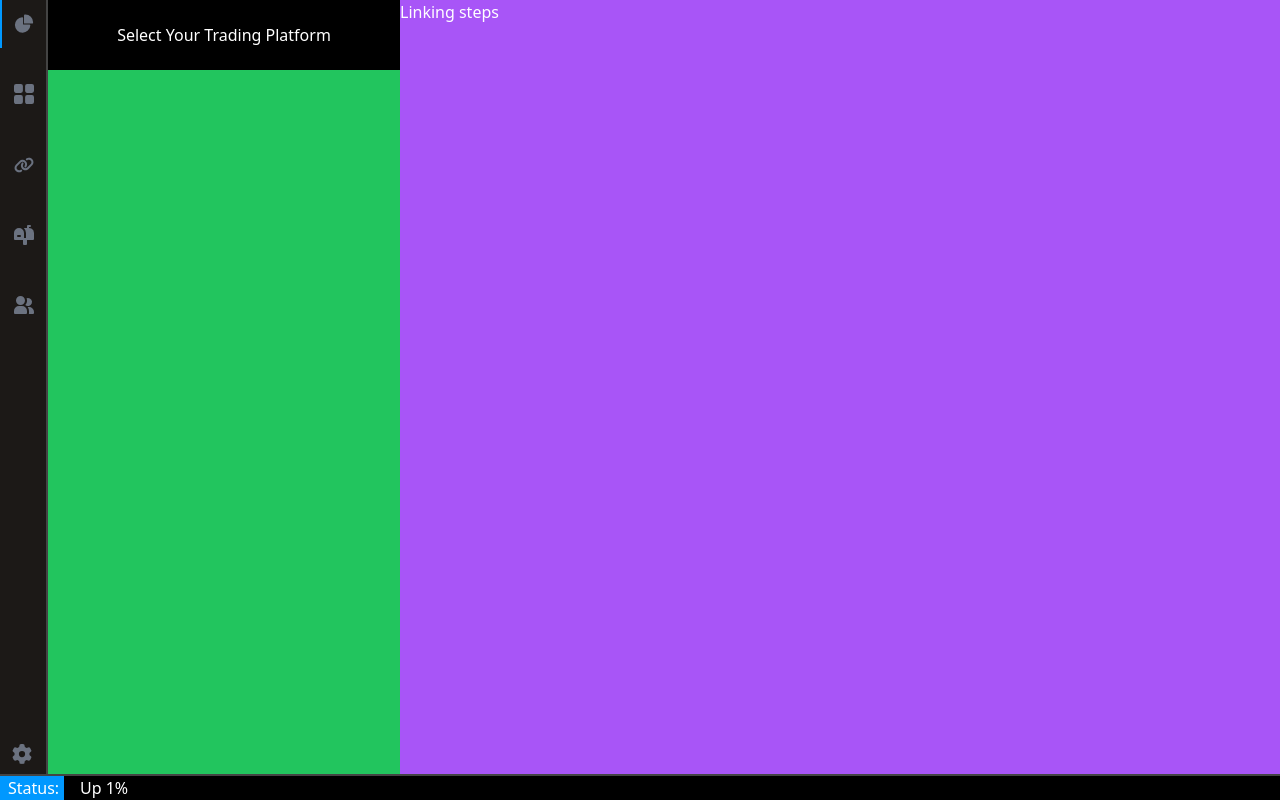
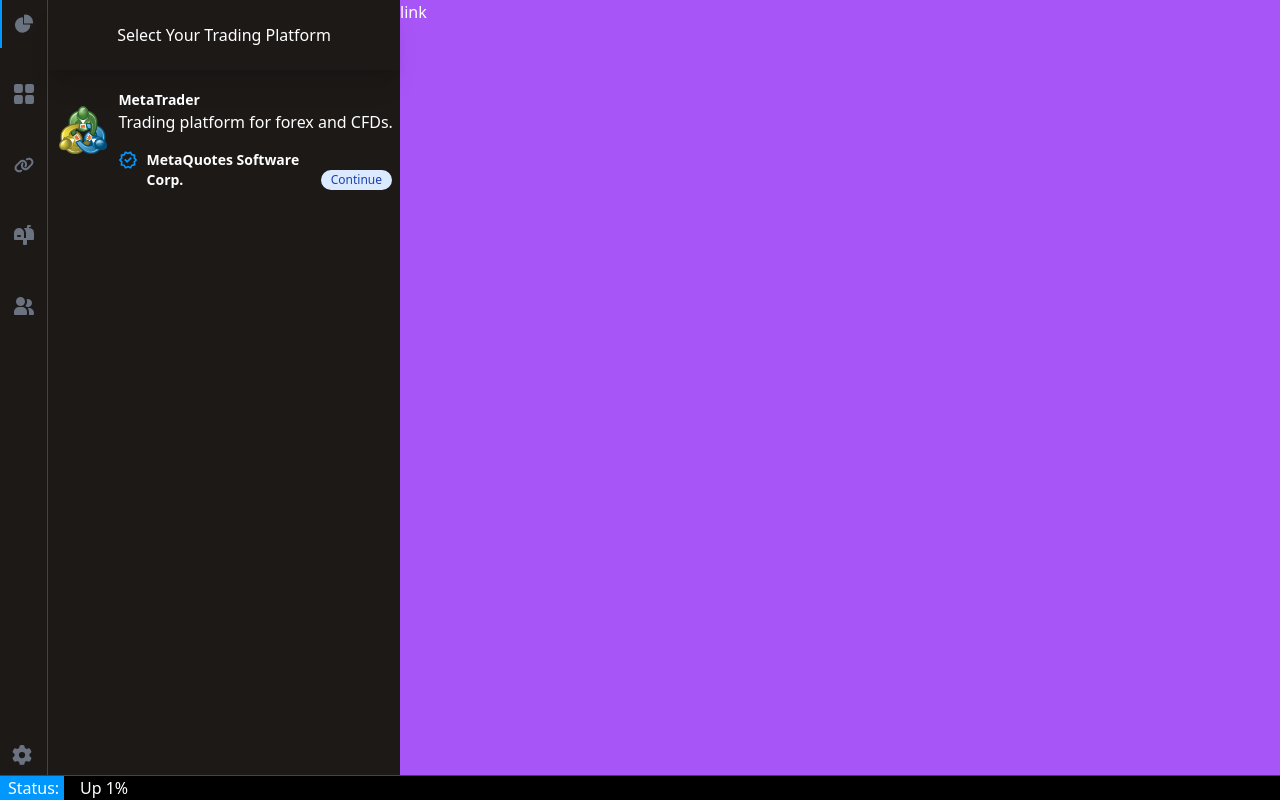
Before and after one commit to leonkenyaga/TradeShare-Ingester, a React (Vite) app: page /AddAccount in a window 1280 px wide. Built offline with nearby package versions, Linux system fonts and the light colour scheme.

Commit message:
added metatrader option for linking Trading account

```diff
--- a/src/App.tsx
+++ b/src/App.tsx
@@ -12,7 +12,7 @@
         </div>
       </div>
       <div className=" bg-blue-500">
-      <div className="h-full grid grid-cols-[1fr_34fr] border-t-2 border-TradeSharegray">
+      <div className="h-full grid grid-cols-[1fr_34fr] border-t border-TradeSharegray">
           <div className="bg-TradeShareblue min-w-16 px-2">
            Status:
           </div>
--- a/src/ConfigurePlatform.tsx
+++ b/src/ConfigurePlatform.tsx
@@ -1,14 +1,39 @@
 import { ChildModule1 } from "./MainModule"
-
+import metaIcon from "./assets/clipart2971503.png"
 function ConfigurePlatform(){
     return (
         <ChildModule1>
-        <div className="fixed bg-black relative grid place-content-center">
-            <div className="w-full bg-black flex justify-center ">
+        <div className="fixed relative shadow-xl grid place-content-center bg-stone-900">
+            <div className="w-full flex justify-center ">
             Select Your Trading Platform
                 </div>
             </div>
-        <div className="bg-">
+        <div className="bg-stone-900" >
+        <div className= "grid grid-cols-[1fr_4fr]">
+            <div className="grid place-content-center">
+            <div className="flex justify-center">
+            <img src={metaIcon} className="w-12 h-12"/>
+             </div>
+            </div>
+
+
+        <div className="grid grid-rows-[1fr_1fr_1fr]">
+            <div className=" text-sm font-bold relative"> <div className="absolute bottom-0 "> MetaTrader </div> </div>
+            <div className="relative"> <div className="overflow-hidden"> Trading platform for forex and CFDs. </div> </div>
+            <div className=" grid grid-cols-[1fr_6fr_3fr]">
+                <div className="relative"> <svg className="fill-TradeShareblue" xmlns="http://www.w3.org/2000/svg" height="20px" viewBox="0 -960 960 960" width="20px"><path d="m344-60-76-128-144-32 14-148-98-112 98-112-14-148 144-32 76-128 136 58 136-58 76 128 144 32-14 148 98 112-98 112 14 148-144 32-76 128-136-58-136 58Zm34-102 102-44 104 44 56-96 110-26-10-112 74-84-74-86 10-112-110-24-58-96-102 44-104-44-56 96-110 24 10 112-74 86 74 84-10 114 110 24 58 96Zm102-318Zm-42 142 226-226-56-58-170 170-86-84-56 56 142 142Z"/></svg></div>
+               <div className="relative">
+                <div className="text-sm font-semibold"> MetaQuotes Software Corp.</div>
+
+                </div>
+               <div className="relative"> <span className="bg-blue-100 text-blue-800 text-xs font-medium me-2 px-2.5 py-0.5 rounded-full dark:bg-blue-900 dark:text-blue-300 absolute bottom-0 right-0">Continue</span></div>
+
+                </div>
+        </div>
+        </div>
+
+
+
 
         </div>
         </ChildModule1>
--- a/src/LinkAccountModule.tsx
+++ b/src/LinkAccountModule.tsx
@@ -8,7 +8,7 @@
    <ParentModule>
    <ConfigurePlatform />
    <ChildModule2>
-    Linking steps
+   <a href="https://app.metaapi.cloud/sign-up?subscription=default"> link</a>
    </ChildModule2>
    </ParentModule>
 
--- a/src/list.tsx
+++ b/src/list.tsx
@@ -22,7 +22,7 @@
 
     return(
 
-      <div className="grid grid-rows-[1fr_1fr_1fr_1fr_1fr_6fr] min-w-12 bg-stone-900 border-r-2 border-TradeSharegray">
+      <div className="grid grid-rows-[1fr_1fr_1fr_1fr_1fr_6fr] min-w-12 bg-stone-900 border-r border-TradeSharegray">
       <Link to="/">
       <button  value="Home" className= {selected === "Home" ? selectedClass : defaultClass} onClick={(e)=>{setSelected(e.currentTarget.value)}}>
      <Home />
```
Also changed, not shown: src/assets/clipart2971503.png (added).
